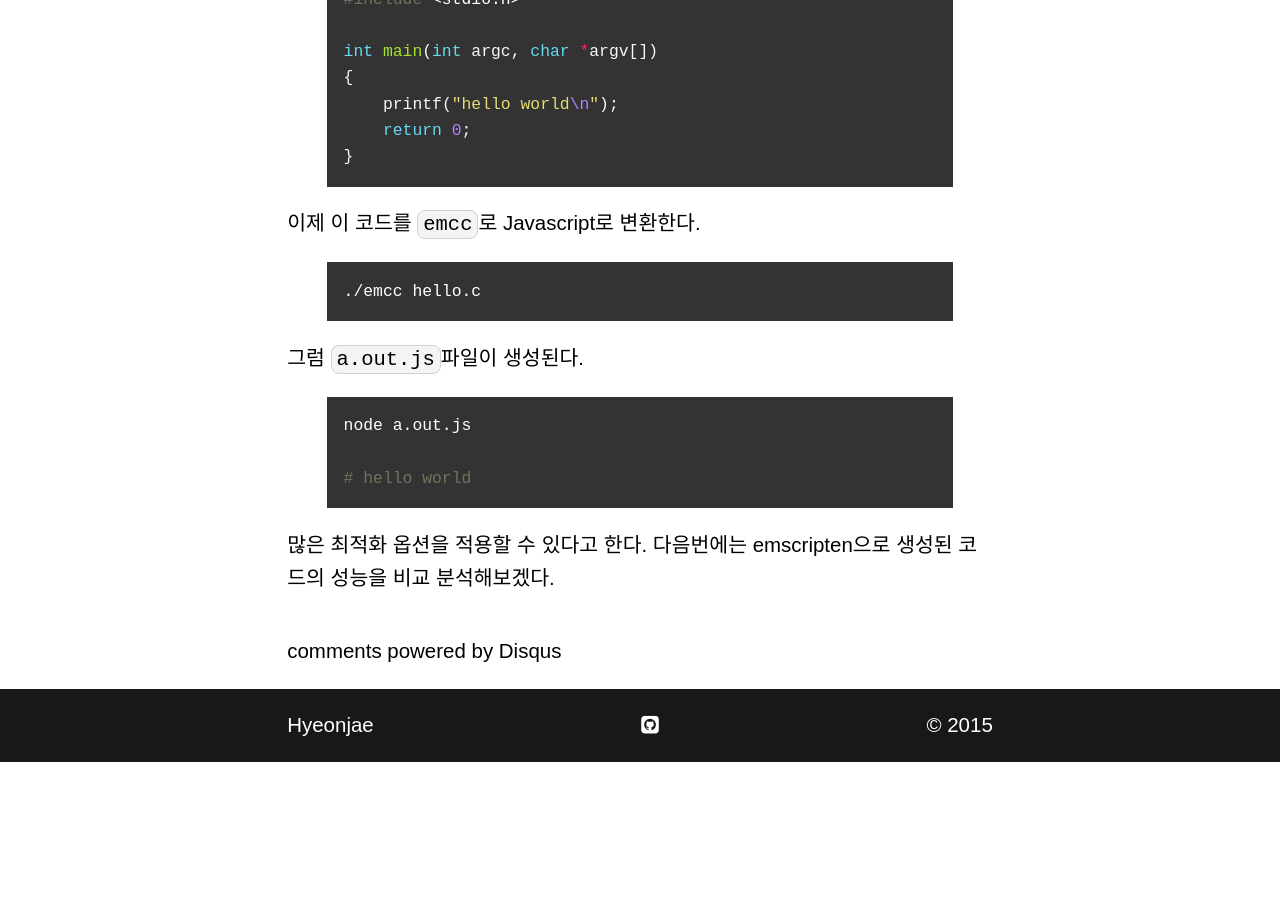
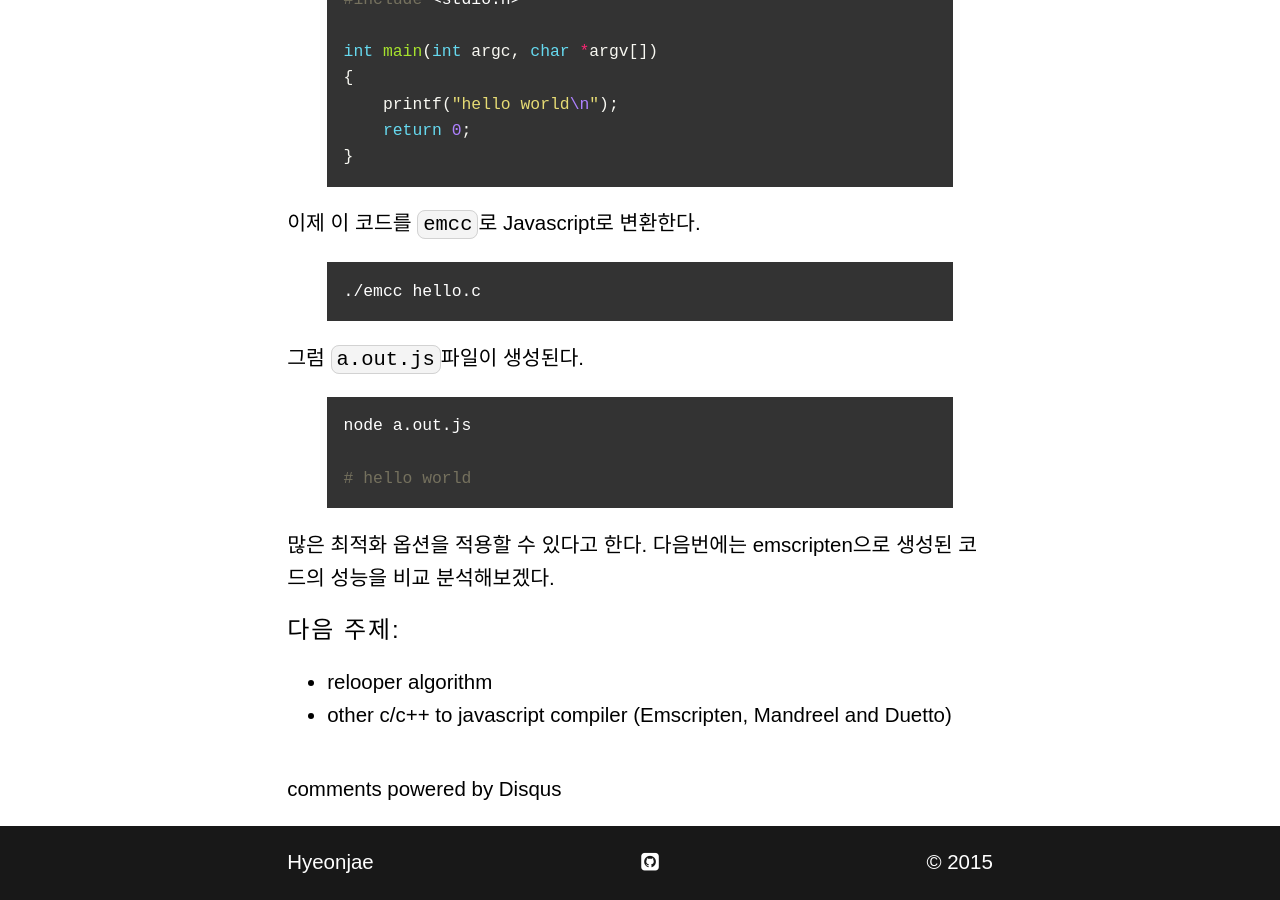
Before and after one commit to hyeonjae/hyeonjae.github.io.archive, a Jekyll site: the page built from _posts/2015-06-16-emscripten.md, in a window 1280 px wide and 900 px high, scrolled down 1876 px. Built offline with Jekyll 4.4.1, drawn with Linux system fonts in a browser that asks for light colours; nearby versions of some CDN libraries; some web fonts are replaced; comment, search, counter and statistics services are not loaded; before the commit the page ends 2638 px from its top, so only the background shows below that.

Commit message:
no message

```diff
--- a/_posts/2015-06-16-emscripten.md
+++ b/_posts/2015-06-16-emscripten.md
@@ -65,3 +65,9 @@ node a.out.js
 {% endhighlight %}
 
 많은 최적화 옵션을 적용할 수 있다고 한다. 다음번에는 emscripten으로 생성된 코드의 성능을 비교 분석해보겠다.
+
+
+
+### 다음 주제:
+ - relooper algorithm
+ - other c/c++ to javascript compiler (Emscripten, Mandreel and Duetto)
```
